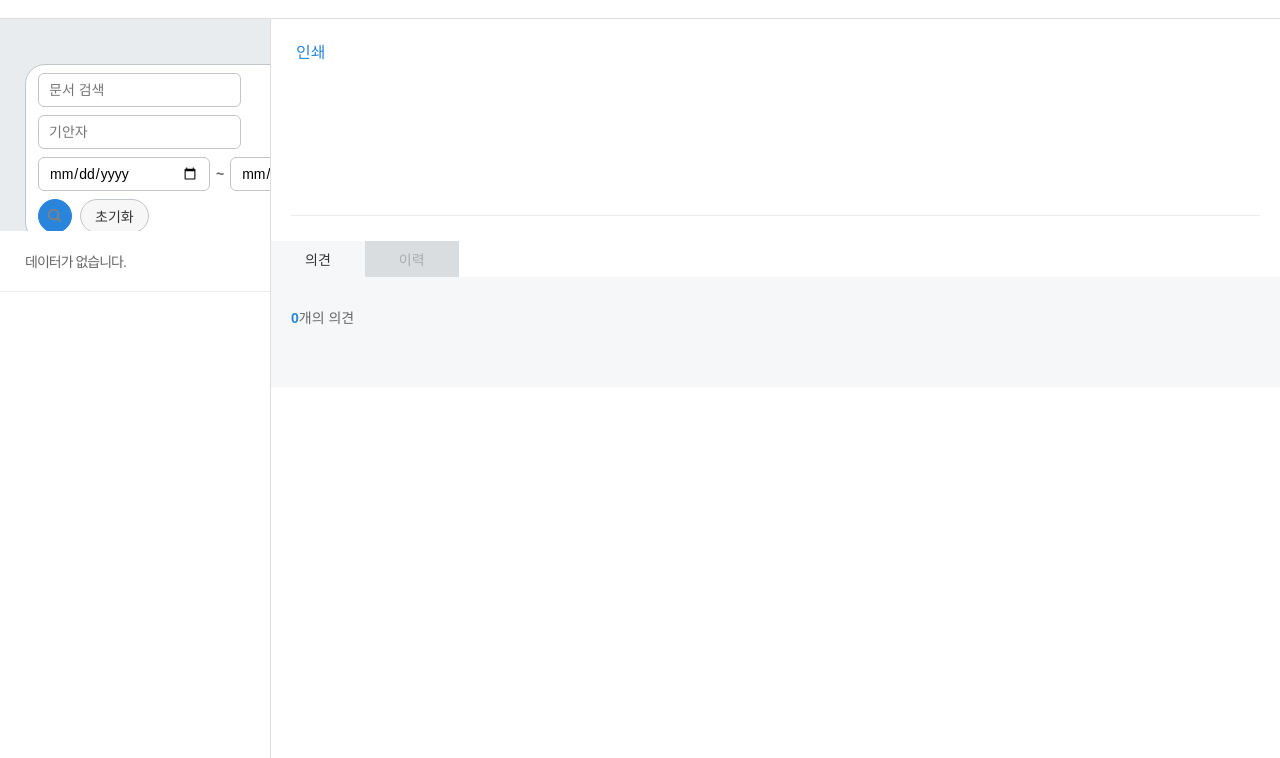
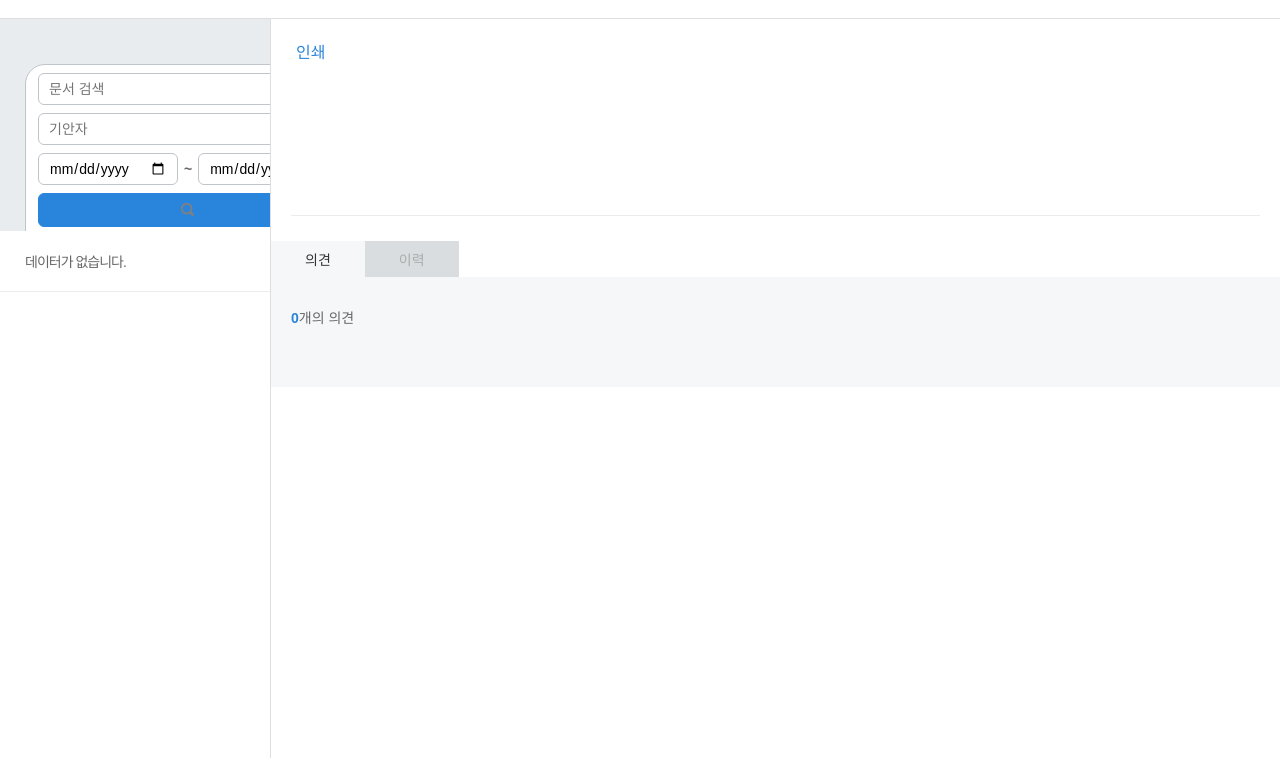
Before and after one commit to vmflsfldk/approval_doc, a website: page backup-index.html in a window 1280 px wide. Shown: the part 42-800 px from the top of the page. Drawn offline with nearby package versions, Linux system fonts and the light colour scheme; no server answers.

Commit message:
Adjust document filter layout for sidebar

```diff
--- a/static/css/style_approval.css
+++ b/static/css/style_approval.css
@@ -758,15 +758,14 @@ select.select-type {line-height:28px;height:28px;border-color:#cfcfcf}
 .data-search .search input[type="text"] {float: left;width: 160px;border: 0;margin: 1px 1px 1px 9px;padding: 4px 4px 4px 0;color: #999;vertical-align: top;line-height: 19px;height: 19px;outline: none;color: #000;}
 .data-search .btn_search {float: right;margin: 8px 8px 0 0;}
 
-.search-area .document-filters {display: flex;flex-wrap: wrap;align-items: center;gap: 8px;margin-top: 20px;padding: 8px 12px;border: 1px solid #c0c5ca;border-radius: 20px;background: #fff;}
+.search-area .document-filters {display: flex;flex-direction: column;align-items: stretch;gap: 8px;margin-top: 20px;padding: 8px 12px;border: 1px solid #c0c5ca;border-radius: 20px;background: #fff;}
 .search-area .document-filters input[type="text"],
-.search-area .document-filters input[type="date"] {height: 32px;padding: 0 10px;border: 1px solid #c0c5ca;border-radius: 6px;font-size: 14px;color: #000;}
-.search-area .document-filters input[type="text"] {min-width: 160px;}
-.search-area .document-filters input[type="date"] {min-width: 150px;}
-.search-area .document-filters .filter-group {display: flex;align-items: center;gap: 6px;flex-wrap: nowrap;}
+.search-area .document-filters input[type="date"] {height: 32px;padding: 0 10px;border: 1px solid #c0c5ca;border-radius: 6px;font-size: 14px;color: #000;width: 100%;min-width: 0;box-sizing: border-box;}
+.search-area .document-filters .filter-group {display: flex;align-items: center;gap: 6px;flex-wrap: nowrap;width: 100%;}
+.search-area .document-filters .filter-group input[type="date"] {flex: 1 1 auto;min-width: 0;}
 .search-area .document-filters .filter-separator {color: #666;font-weight: bold;}
-.search-area .document-filters .btn_search {float: none;margin: 0;display: inline-flex;align-items: center;justify-content: center;width: 34px;height: 34px;border: 1px solid #2985db;border-radius: 50%;background: #2985db;color: #fff;cursor: pointer;}
-.search-area .document-filters .btn_reset {height: 34px;padding: 0 14px;border: 1px solid #c0c5ca;border-radius: 17px;background: #f7f7f7;color: #333;cursor: pointer;}
+.search-area .document-filters .btn_search {float: none;margin: 0;display: inline-flex;align-items: center;justify-content: center;width: 100%;height: 34px;border: 1px solid #2985db;border-radius: 6px;background: #2985db;color: #fff;cursor: pointer;}
+.search-area .document-filters .btn_reset {height: 34px;padding: 0 14px;border: 1px solid #c0c5ca;border-radius: 6px;background: #f7f7f7;color: #333;cursor: pointer;width: 100%;}
 .search-area .document-filters button:focus,
 .search-area .document-filters input:focus {outline: 2px solid #2985db;outline-offset: 1px;}
 .icon_excel_down {display: inline-block;margin-top: 3px;width: 26px;height: 26px;background: url(/static/images/insa/spr_insa_icon.png) -9px 1px no-repeat;}
```
